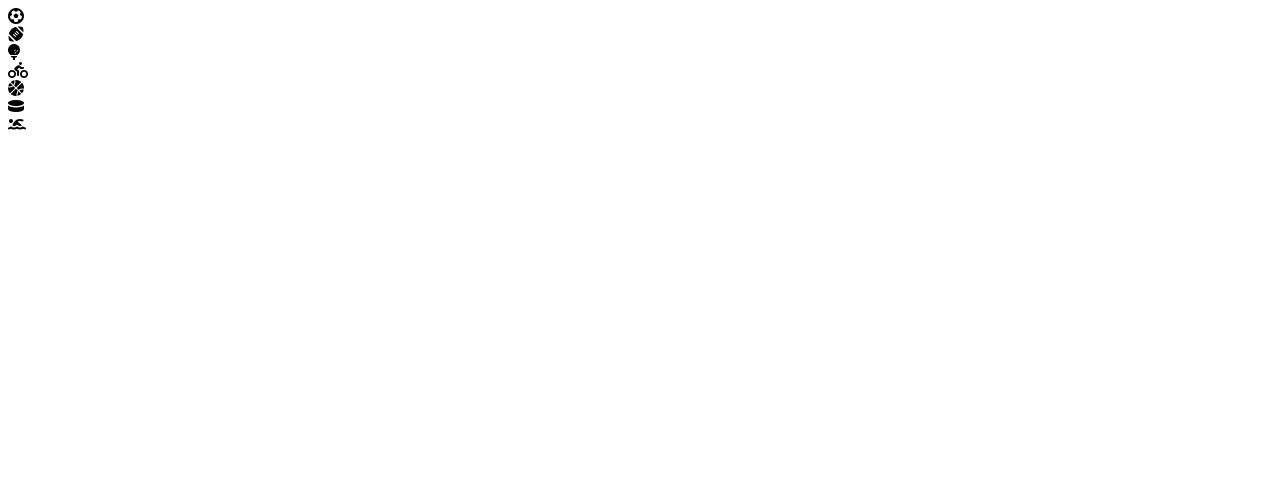
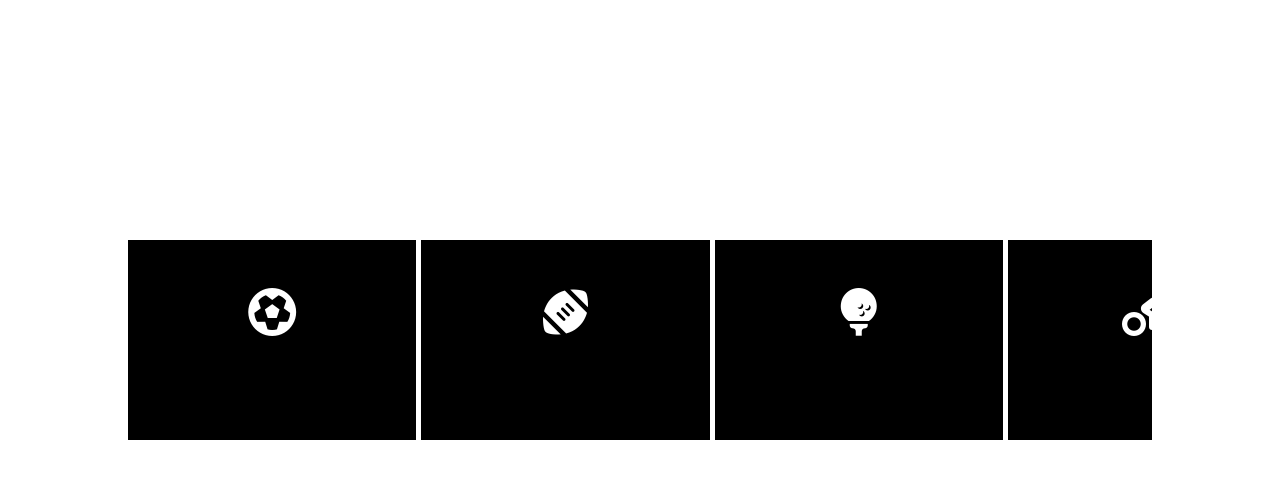
Before and after one commit to TTurbo0824/bbibbi.net, a plain HTML site: page slider/index.html in a window 1280 px wide. Drawn offline with Linux system fonts and the light colour scheme.

Commit message:
modify: Files

```diff
--- a/slider/index.html
+++ b/slider/index.html
@@ -2,14 +2,21 @@
 <html lang="en">
   <head>
     <meta charset="UTF-8" />
-    <link rel="stylesheet" href="https://cdnjs.cloudflare.com/ajax/libs/font-awesome/6.0.0-beta3/css/all.min.css" integrity="sha512-Fo3rlrZj/k7ujTnHg4CGR2D7kSs0v4LLanw2qksYuRlEzO+tcaEPQogQ0KaoGN26/zrn20ImR1DfuLWnOo7aBA==" crossorigin="anonymous" referrerpolicy="no-referrer" />
+    <link
+      rel="stylesheet"
+      href="https://cdnjs.cloudflare.com/ajax/libs/font-awesome/6.0.0-beta3/css/all.min.css"
+      integrity="sha512-Fo3rlrZj/k7ujTnHg4CGR2D7kSs0v4LLanw2qksYuRlEzO+tcaEPQogQ0KaoGN26/zrn20ImR1DfuLWnOo7aBA=="
+      crossorigin="anonymous"
+      referrerpolicy="no-referrer"
+    />
+    <link rel="stylesheet" href="style.css" />
     <meta http-equiv="X-UA-Compatible" content="IE=edge" />
-    <link rel="stylesheet" href="style.css" />
     <meta name="viewport" content="width=device-width, initial-scale=1.0" />
     <title>Document</title>
   </head>
   <body>
     <div class="slider">
+      <div class="slider-inner">
         <div class="slide-img">
           <i class="fas fa-futbol"></i>
         </div>
@@ -32,6 +39,7 @@
           <i class="fas fa-swimmer"></i>
         </div>
       </div>
+    </div>
     <script src="app.js"></script>
   </body>
 </html>
--- a/slider/style.css
+++ b/slider/style.css
@@ -0,0 +1,46 @@
+* {
+  margin: 0;
+  padding: 0;
+  box-sizing: border-box;
+}
+
+i {
+  color: rgb(255, 255, 255);
+  font-size: 3rem;
+  pointer-events: auto;
+  cursor: pointer;
+}
+
+i:hover {
+  color: rgb(167, 11, 245);
+}
+
+.slider {
+  position: absolute;
+  left: 10%;
+  top: 30%;
+  width: 80%;
+  height: 200px;
+  overflow: hidden;
+}
+
+.slider-inner {
+  position: absolute;
+  top: 0;
+  left: 0;
+  height: 100%;
+  width: 200%;
+  display: grid;
+  grid-template-columns: repeat(7, 1fr);
+  gap: 5px;
+  pointer-events: none;
+  transition: 0s ease-in;
+}
+
+.slide-img {
+  height: 100%;
+  background-color: black;
+  text-align: center;
+  /* vertical-align: middle; */
+  padding: 3rem;
+}
```
Lines whose indentation alone changed are shown as unchanged.
